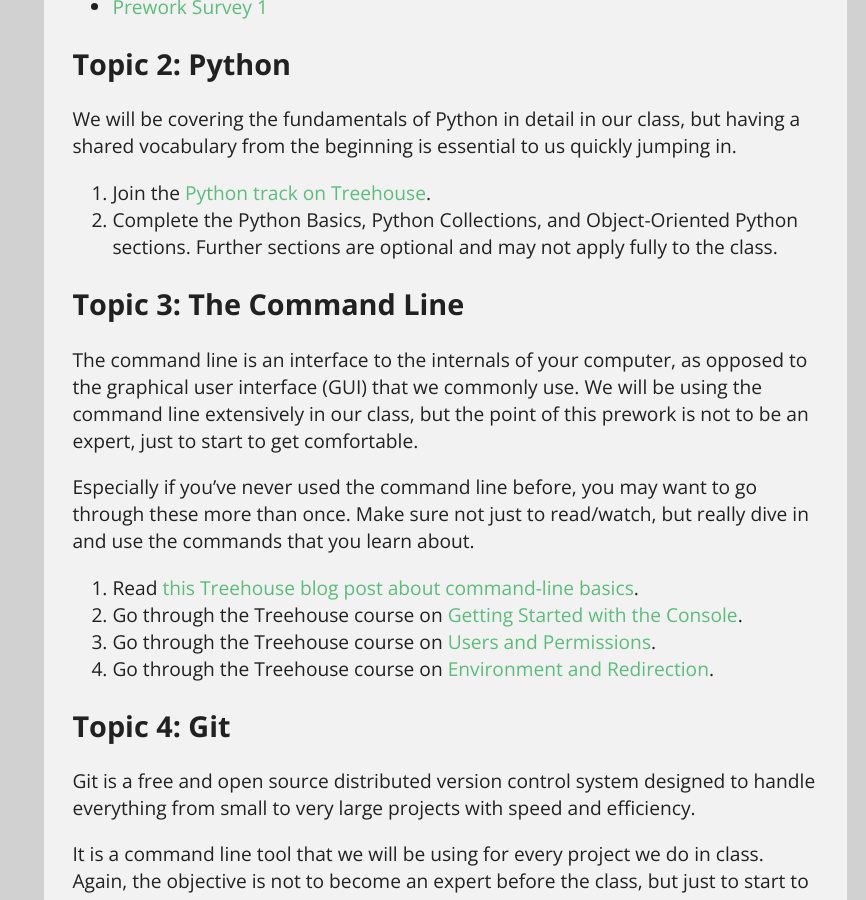
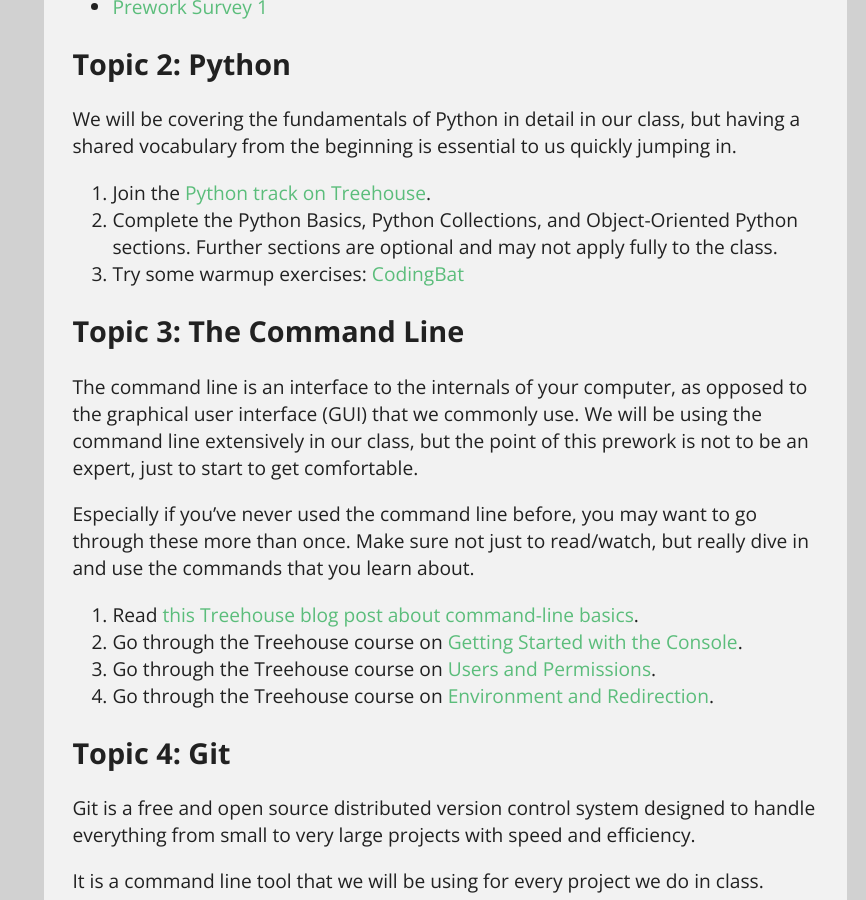
Before and after one commit to tiy-lv-python-2015-10/tiy-lv-python-2015-10.github.io, a Jekyll site: the page built from prework.md, in a window 1280 px wide and 900 px high, scrolled down 1992 px. Shown: the whole window, without its empty margins (414-1280 px from the left). Built offline with Jekyll 4.4.1, drawn with Linux system fonts in a browser that asks for light colours; Markdown is read by kramdown in place of the engine named in the settings.

Commit message:
Adding codingbat

```diff
--- a/prework.md
+++ b/prework.md
@@ -55,7 +55,8 @@
 We will be covering the fundamentals of Python in detail in our class, but having a shared vocabulary from the beginning is essential to us quickly jumping in.
 
 1. Join the [Python track on Treehouse](http://teamtreehouse.com/tracks/learn-python).
-1. Complete the Python Basics, Python Collections, and Object-Oriented Python sections. Further sections are optional and may not apply fully to the class.
+2. Complete the Python Basics, Python Collections, and Object-Oriented Python sections. Further sections are optional and may not apply fully to the class.
+3. Try some warmup exercises: [CodingBat](http://codingbat.com/python)
 
 ## Topic 3: The Command Line
 
```
